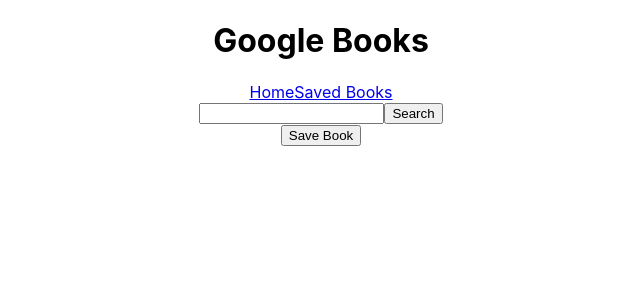
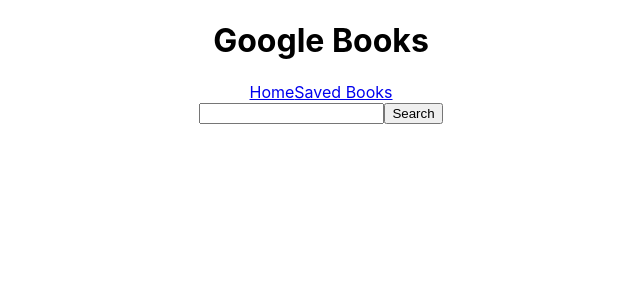
Before and after one commit to SarahJoline/google-books, a React (Create React App) app in the folder client/: page / in a window 1280 px wide. Shown: the top 300 px of the page, without its empty margins (319-959 px from the left). Built offline with nearby package versions, Linux system fonts and the light colour scheme.

Commit message:
got book info to render on to the page

```diff
--- a/client/src/App.js
+++ b/client/src/App.js
@@ -1,38 +1,27 @@
-import React, { useEffect, Component } from "react";
+import React from "react";
 import { BrowserRouter as Router, Route, Switch } from "react-router-dom";
 import "./App.css";
-import axios from "axios";
-import Saved from "./components/Saved/Saved";
-import Form from "./components/Form/Form";
+// import axios from "axios";
+// import Saved from "./components/Saved/Saved";
+// import Form from "./components/Form/Form";
 import Navbar from "./components/Navbar/Navbar";
 
 import saved from "./pages/saved";
 import home from "./pages/home";
 
-class App extends Component {
-  constructor() {
-    super();
-    this.state = {
-      books: []
-    };
-    this.searchBooks = this.searchBooks.bind(this);
-  }
-
-  searchBooks() {
-    axios
-      .request({
-        method: "GET",
-        url: "https://www.googleapis.com/books/v1/volumes?q=" + "harry+potter"
-      })
-      .then(response =>
-        this.setState({
-          books: response.data
-        })
-      );
-  }
-
-  render() {
-    const { books } = this.state;
+function App() {
+  // searchBooks() {
+  //   axios
+  //     .request({
+  //       method: "GET",
+  //       url: "https://www.googleapis.com/books/v1/volumes?q=" + "harry+potter"
+  //     })
+  //     .then(response =>
+  //       this.setState({
+  //         books: response.data
+  //       })
+  //     );
+  // }
   return (
     <div className="App">
       <Router>
@@ -45,6 +34,5 @@
     </div>
   );
 }
-}
 
 export default App;
--- a/client/src/components/BookCards/BookCards.js
+++ b/client/src/components/BookCards/BookCards.js
@@ -2,14 +2,38 @@
 import axios from "axios";
 
 function BookCards(props) {
-  function saveBook(event, item) {
+  const books = props.bData;
+
+  console.log("bookCards: " + JSON.stringify(books));
+
+  let bookArray = books.map((books, index) => {
+    return (
+      <div key={books.id}>
+        <h3>{books.title}</h3>
+        <p>{books.description}</p>
+        <a href={books.link}>More Info</a>
+        <button
+          className="save-button"
+          onClick={event => {
+            saveBook(event, books);
+          }}
+          id={books.id}
+        >
+          Save Book
+        </button>
+      </div>
+    );
+  });
+
+  function saveBook(event, books) {
     axios
-      .post("/save", {
-        id: item.id,
-        title: item.title,
-        authors: item.authors,
-        description: item.description,
-        link: item.link
+      .post("/new", {
+        id: books.id,
+        title: books.title,
+        authors: books.authors,
+        description: books.description,
+        link: books.link
+        // image: books.image
       })
       .catch(err => {
         if (err) {
@@ -17,25 +41,7 @@
         }
       });
   }
-
-  const books = props.book;
-
-  console.log("bookCards: " + books);
-
-  //use .map here to render each book as well as a button to POST the book to
-  //our saved books
-  // let bookArray = books.map((item, index) => {
-  return (
-    <div>
-      {/* <h3>{book.title}</h3>
-        <p>{book.description}</p>
-        <a href={book.link}>Click here for more info</a>*/}
-      <button className="save-button" onClick={saveBook}>
-        Save Book
-      </button>
-    </div>
-  );
-  // });
+  return <div>{bookArray}</div>;
 }
 
 export default BookCards;
--- a/client/src/components/Form/Form.js
+++ b/client/src/components/Form/Form.js
@@ -4,7 +4,7 @@
 
 function Form() {
   const [value, modifier] = useState({ value: " " });
-  let [book, booksModifier] = useState({ books: [] });
+  let [books, booksModifier] = useState([]);
 
   function handleSearch() {
     axios
@@ -18,8 +18,8 @@
         let bookResults = [];
         for (var i = 0; i < bookData.length; i++) {
           let bookInfo = bookData[i].volumeInfo;
-          //console.log(bookInfo.imageLinks.thumbnail);
           let book = {
+            id: bookData[i].id,
             title: bookInfo.title,
             author: bookInfo.authors[0],
             description: bookInfo.description,
@@ -28,9 +28,7 @@
           };
           bookResults.push(book);
         }
-        booksModifier({ books: bookResults });
-
-        console.log("Form.js : " + bookResults);
+        booksModifier(bookResults);
       });
   }
   return (
@@ -48,7 +46,7 @@
         </button>
       </div>
       <div>
-        <BookCards bData={book} />
+        <BookCards bData={books} />
       </div>
     </div>
   );
```
Also changed, not shown: 2 other files (tests, documents, lock files or other folders). Lines whose indentation alone changed are shown as unchanged.
